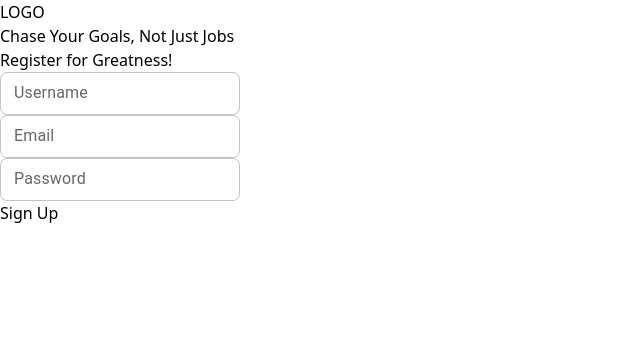
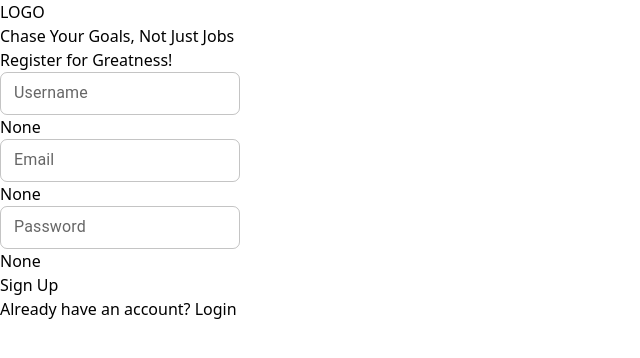
Before and after one commit to Ashik234/Dignizant-Technologies-Client, a React (Vite) app: page /register in a window 1280 px wide. Shown: the top 358 px of the page, without its empty margins (0-640 px from the left). Built offline with nearby package versions, Linux system fonts and the light colour scheme; no server answers.

Commit message:
feat(Auth):implemented Registration Functionality

```diff
--- a/src/pages/Register.jsx
+++ b/src/pages/Register.jsx
@@ -1,7 +1,36 @@
 import React from "react";
 import TextField from "@mui/material/TextField";
 import { muiCustomTheme } from "../utils/muiThemeCreator";
+import { Link, useNavigate } from "react-router-dom";
+import { useFormikValidation } from "../validation/Formik";
+import { useMutation } from "@tanstack/react-query";
+import userRequest from "../utils/userRequest";
+import { RegisterSchema } from "../validation/Yup";
+import { toast } from "react-toastify";
+import "@fortawesome/fontawesome-free/css/all.min.css";
 function Register() {
+  const navigate = useNavigate();
+  const initialValues = { email: "", password: "" };
+
+  const mutation = useMutation({
+    mutationFn: (data) => {
+      return userRequest.post("/register", data);
+    },
+    onSuccess: (data) => {
+      localStorage.setItem("userJWT", data.data.token);
+      toast.success(data.data.message);
+      navigate("/");
+    },
+    onError: (error) => {
+        console.log(error.response.data.message);
+        toast.error(error.response.data.message)
+      console.log(error);
+    },
+  });
+
+  const formik = useFormikValidation(mutation, RegisterSchema, initialValues);
+  const { values, errors, touched, handleBlur, handleSubmit, handleChange } =
+    formik;
   return (
     <>
       <div className="flex justify-center bg-F9F9F9 p-4 sm:p-14 lg:h-screen">
@@ -17,7 +46,7 @@ function Register() {
           </div>
 
           <div className="lg:w-96 sm:w-80 mx-auto px-4">
-            <form className="flex flex-col">
+            <form onSubmit={handleSubmit} className="flex flex-col">
               <div className="mt-8">
                 <TextField
                   name="username"
@@ -26,10 +55,23 @@ function Register() {
                   className="w-full"
                   theme={muiCustomTheme}
                   InputProps={{ sx: { borderRadius: 4 } }}
+                  onChange={handleChange}
+                  onBlur={handleBlur}
+                  value={values.username}
+                  error={touched.username && errors.username}
                 />
-              </div>
+                </div>
+                <div
+                  className={`${
+                    touched.username && errors.username
+                      ? "opacity-100"
+                      : "opacity-0"
+                  } text-red-500 text-xs`}
+                >
+                  {errors.username ? errors.username : "None"}
+                </div>
 
-              <div className="mt-4">
+              <div className="mt-2">
                 <TextField
                   size="small"
                   label="Email"
@@ -37,10 +79,23 @@ function Register() {
                   className="w-full"
                   theme={muiCustomTheme}
                   InputProps={{ sx: { borderRadius: 4 } }}
+                  onChange={handleChange}
+                  onBlur={handleBlur}
+                  value={values.email}
+                  error={touched.email && errors.email}
                 />
-              </div>
+                </div>
+                <div
+                  className={`${
+                    touched.email && errors.email
+                      ? "opacity-100"
+                      : "opacity-0"
+                  } text-red-500 text-xs`}
+                >
+                  {errors.email ? errors.email : "None"}
+                </div>
 
-              <div className="mt-4 mb-4">
+              <div className="mt-2">
                 <TextField
                   size="small"
                   label="Password"
@@ -49,16 +104,38 @@ function Register() {
                   className="w-full"
                   theme={muiCustomTheme}
                   InputProps={{ sx: { borderRadius: 4 } }}
+                  onChange={handleChange}
+                  onBlur={handleBlur}
+                  value={values.password}
+                  error={touched.password && errors.password}
                 />
-              </div>
+                </div>
+                <div
+                  className={`${
+                    touched.password && errors.password
+                      ? "opacity-100"
+                      : "opacity-0"
+                  } text-red-500 text-xs `}
+                >
+                  {errors.password ? errors.password : "None"}
+                </div>
 
-              <div className="flex justify-center mb-4">
+              <div className="flex justify-center mt-4">
                 <button
                   type="submit"
                   className="border-2 p-2 rounded-lg w-56 text-white hover:drop-shadow-md bg-blue-500"
                 >
                   <span style={{ marginRight: "10px" }}>Sign Up</span>
                 </button>
+              </div>
+              <div className="flex justify-center">
+
+                <p className="small fw-bold mt-2 pt-1 mb-0">
+                    Already have an account?{" "}
+                    <a href="/login" className="link-danger">
+                      Login
+                    </a>
+                  </p>
               </div>
             </form>
           </div>
--- /dev/null
+++ b/src/validation/Formik.js
@@ -0,0 +1,17 @@
+import { useFormik } from "formik";
+
+export function useFormikValidation(mutation,schema,initialValues){
+    return useFormik({
+      initialValues: initialValues,
+      validationSchema: schema,
+      onSubmit: async (values) => {
+        if (!mutation.isLoading) {
+          try {
+            await mutation.mutateAsync(values);
+          } catch (error) {
+            // error here
+          }
+        }
+      },
+    });
+  };
--- /dev/null
+++ b/src/validation/Yup.js
@@ -0,0 +1,24 @@
+import * as Yup from "yup";
+
+export const RegisterSchema = Yup.object({
+  // username:Yup.string().required("Please enter your name"),
+  email: Yup.string().email().required("Please enter your email"),
+  password: Yup.string()
+    .min(8, "Password must be at least 8 characters")
+    .matches(
+      /^(?=.*[a-z])(?=.*[A-Z])(?=.*\d)(?=.*[@$!%*?&])[A-Za-z\d@$!%*?&]/,
+      "Password must contain at least one uppercase letter, one lowercase letter, one number, and one special character"
+    )
+    .required("Please enter a password"),
+});
+
+export const LoginSchema = Yup.object({
+  email: Yup.string().email().required("Please enter your email"),
+  password: Yup.string()
+    .min(8, "Password must be at least 8 characters")
+    .matches(
+      /^(?=.*[a-z])(?=.*[A-Z])(?=.*\d)(?=.*[@$!%*?&])[A-Za-z\d@$!%*?&]/,
+      "Password must contain at least one uppercase letter, one lowercase letter, one number, and one special character"
+    )
+    .required("Please enter a password"),
+});
```
